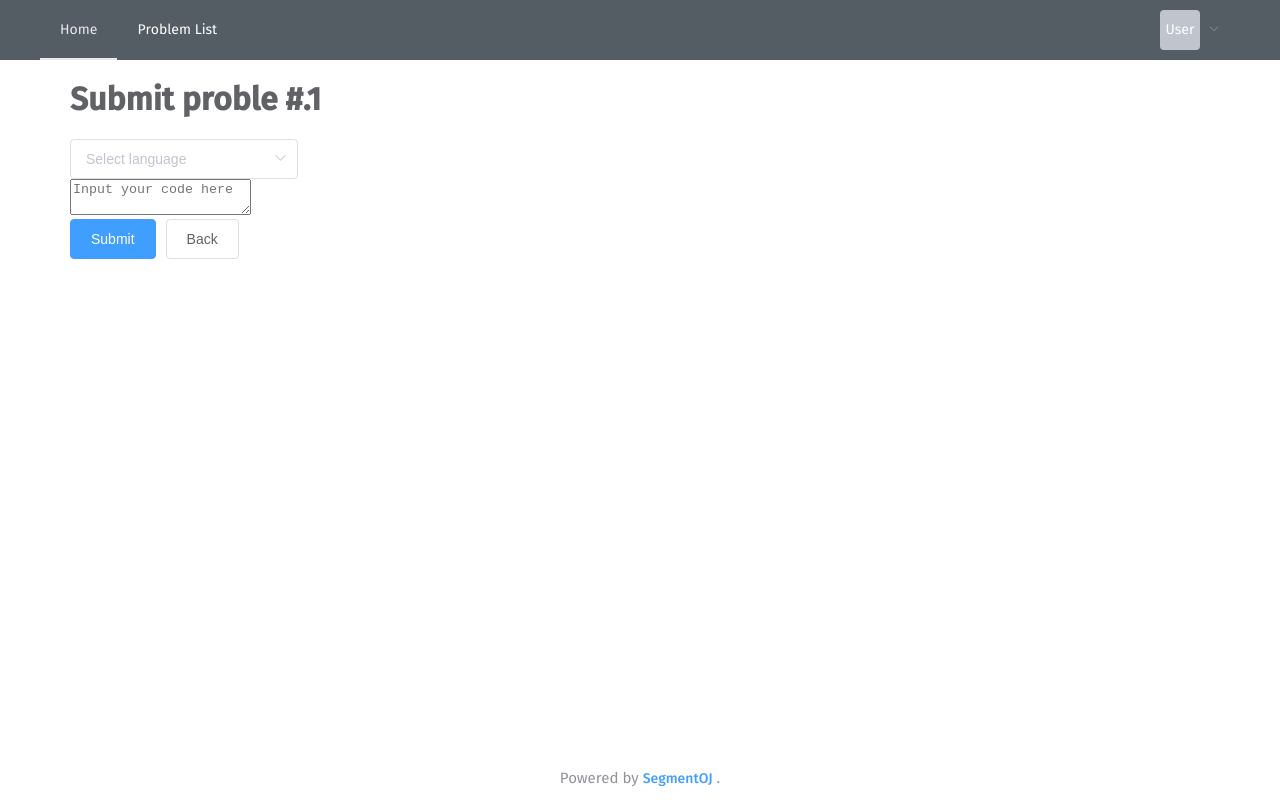
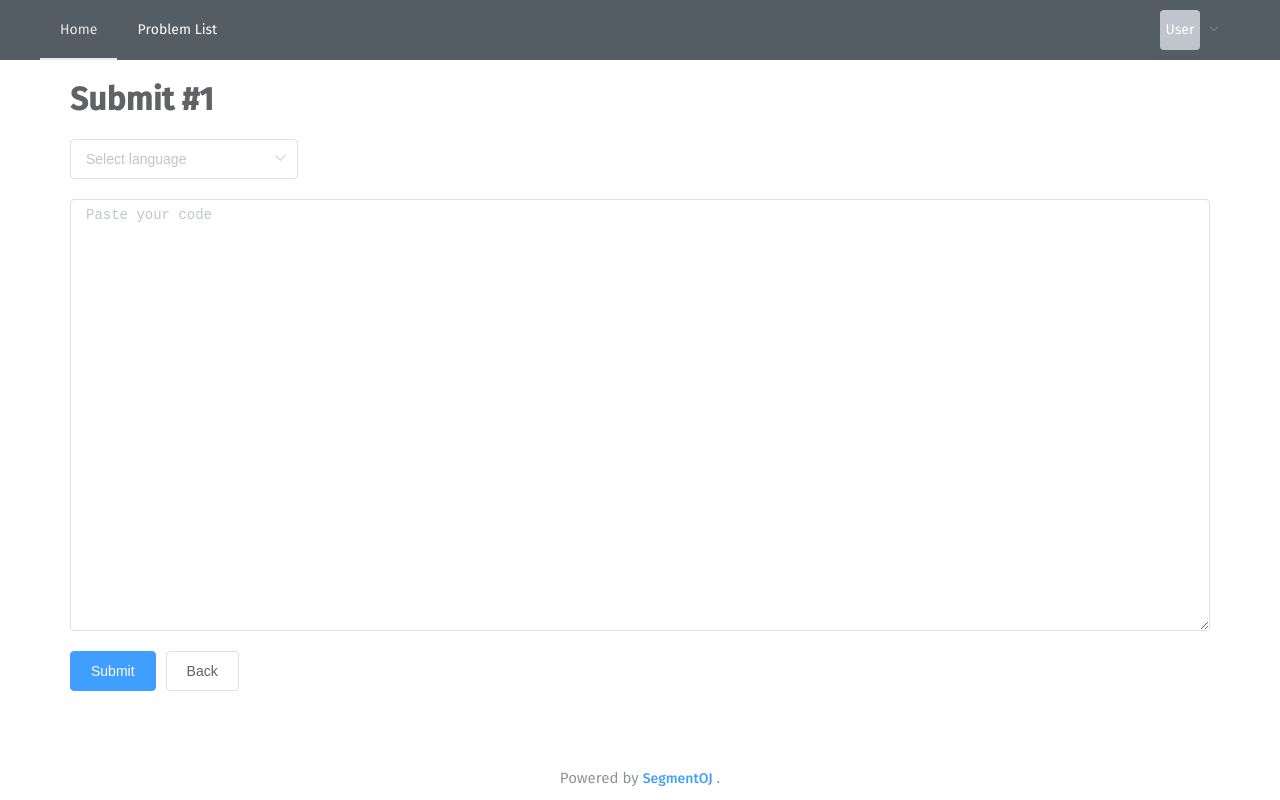
Before and after one commit to segment-oj/segmentoj-frontend, a Vue app: page /problem/1/submit in a window 1280 px wide. Built offline with nearby package versions, Linux system fonts and the light colour scheme; what vue-katex, vue-unique-id would draw is missing.

Commit message:
improve submit page style
Signed-off-by: zhangtianli2006 <zhangtianli2006@163.com>

```diff
--- a/src/components/problem/submit.vue
+++ b/src/components/problem/submit.vue
@@ -1,6 +1,6 @@
 <template>
   <div>
-    <h1>Submit proble #.{{this.$route.params.id}}</h1>
+    <h1>Submit #{{this.$route.params.id}}</h1>
     <el-select v-model="lang_num" placeholder="Select language">
       <el-option
         v-for="item in options"
@@ -9,8 +9,15 @@
         :value="item.value">
       </el-option>
     </el-select>
-    <br>
-    <textarea placeholder="Input your code here" required v-model="code" />
+    <el-input
+      class="code-input"
+      type="textarea"
+      :rows="20"
+      placeholder="Paste your code"
+      required
+      v-model="code"
+    >
+    </el-input>
     <br>
     <el-button type="primary" @click="submit();" :loading="buttonLoading">Submit</el-button>
     <el-button @click="back();">Back</el-button>
@@ -115,3 +122,10 @@ export default {
   }
 };
 </script>
+
+<style scoped>
+.code-input {
+    margin-top: 20px;
+    margin-bottom: 20px;
+}
+</style>
```
